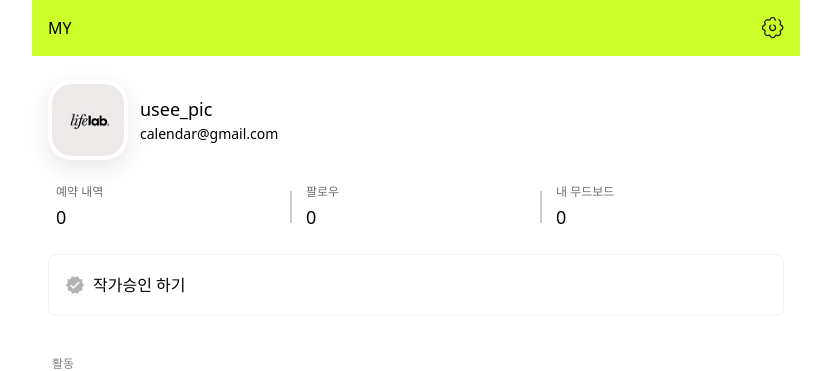
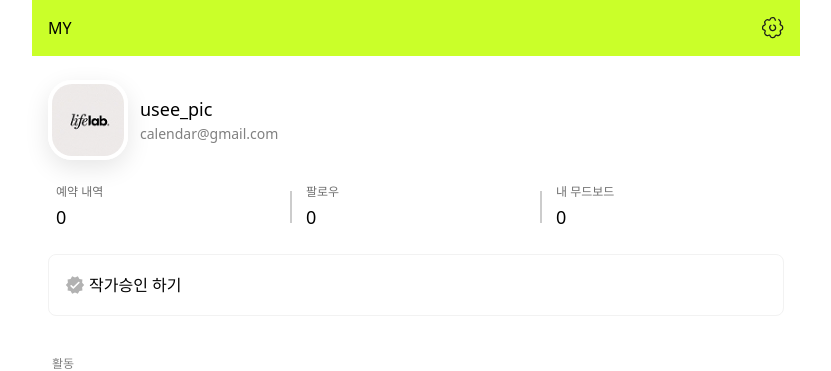
Before and after one commit to Team-Picus/PICUS-FRONT, a React (Vite) app: page /my in a window 1280 px wide. Shown: the top 371 px of the page, without its empty margins (224-1055 px from the left). Built offline with nearby package versions, Linux system fonts and the light colour scheme; a web font is replaced by a local one.

Commit message:
:art: style: 작가 마이페이지 UI 구현

```diff
--- a/src/pages/my/ui/MyPage.tsx
+++ b/src/pages/my/ui/MyPage.tsx
@@ -1,11 +1,11 @@
 import styled from '@emotion/styled';
 import Navigation from '@shared/components/Navigation.tsx';
 import Header from '@shared/components/Header.tsx';
-import IcSet from '@icon/ic-set.svg';
-import type { HeaderIcon } from '@shared/types/header.ts';
 import Profile from '@widget/my/ui/Profile.tsx';
 import Menu from '@widget/my/ui/Menu.tsx';
+import type { HeaderIcon } from '@shared/types/header.ts';
 import type { MenuItemProps } from '@widget/my/types/menu.ts';
+import IcSet from '@icon/ic-set.svg';
 
 const MyPage = () => {
   const icons: HeaderIcon[] = [
@@ -62,6 +62,7 @@ export default MyPage;
 const MyPageContainer = styled.div`
   display: flex;
   flex-direction: column;
+  background-color: white;
   padding: 24px 16px 80px 16px;
   gap: 16px;
 `;
--- /dev/null
+++ b/src/widget/my/feature/mock.ts
@@ -0,0 +1,19 @@
+import ImgProfileEx from '@image/img-profile-ex.png';
+
+interface User {
+  nickname: string;
+  profile_image_url?: string;
+  links?: string[];
+  reservation_count: number;
+  following_count: number;
+  moodboard_count: number;
+}
+
+export const user: User = {
+  nickname: 'usee_pic',
+  profile_image_url: ImgProfileEx,
+  links: ['calendar@gmail.com'],
+  reservation_count: 0,
+  following_count: 0,
+  moodboard_count: 0,
+};
--- a/src/widget/my/ui/Profile.tsx
+++ b/src/widget/my/ui/Profile.tsx
@@ -1,38 +1,67 @@
 import styled from '@emotion/styled';
-import ImgProfileEx from '@image/img-profile-ex.png';
+import { useState } from 'react';
+import { useNavigate } from 'react-router';
+import IcApproval from '@icon/ic-approval.svg';
 import IcUnapproval from '@icon/ic-unapproval.svg';
+import { user } from '@widget/my/feature/mock.ts';
 
 const Profile = () => {
+  const [isApproved, setIsApproved] = useState(false);
+  const navigate = useNavigate();
+
+  const {
+    profile_image_url,
+    nickname,
+    links,
+    reservation_count,
+    following_count,
+    moodboard_count,
+  } = user;
+
   return (
     <ProfileContainer>
-      <ProfileInfoSection>
-        <ProfileImageSection>
-          <ProfileImage src={ImgProfileEx} alt="" />
-        </ProfileImageSection>
-        <InfoSection>
-          <Nickname>{`usee_pic`}</Nickname>
-          <Email>{`calendar@gmail.com`}</Email>
-        </InfoSection>
-      </ProfileInfoSection>
+      <ProfileInfoContainer>
+        <ProfileInfoSection
+          isApproved={isApproved}
+          onClick={() => {
+            if (!isApproved) {
+              navigate('/account/settings');
+            }
+          }}
+        >
+          <ProfileImageSection>
+            <ProfileImage src={profile_image_url} alt={nickname} />
+          </ProfileImageSection>
+          <InfoSection>
+            <Nickname>{nickname}</Nickname>
+            <Email>{links}</Email>
+          </InfoSection>
+        </ProfileInfoSection>
+        {isApproved && <ExpertProfileDetail>{`내 프로필`}</ExpertProfileDetail>}
+      </ProfileInfoContainer>
       <ActivityAccessSection>
         <ActivityItem>
           <ActivityTitle>{`예약 내역`}</ActivityTitle>
-          <ActivityCount>{`0`}</ActivityCount>
+          <ActivityCount>{reservation_count}</ActivityCount>
         </ActivityItem>
         <ActivityDivider />
         <ActivityItem>
           <ActivityTitle>{`팔로우`}</ActivityTitle>
-          <ActivityCount>{`0`}</ActivityCount>
+          <ActivityCount>{following_count}</ActivityCount>
         </ActivityItem>
         <ActivityDivider />
         <ActivityItem>
           <ActivityTitle>{`내 무드보드`}</ActivityTitle>
-          <ActivityCount>{`0`}</ActivityCount>
+          <ActivityCount>{moodboard_count}</ActivityCount>
         </ActivityItem>
       </ActivityAccessSection>
-      <ExpertApprovalSection>
-        <Icon src={IcUnapproval} alt="unapproval"></Icon>
-        {`작가승인 하기`}
+      <ExpertApprovalSection
+        onClick={() => {
+          if (!isApproved) setIsApproved(true);
+        }}
+      >
+        <img src={isApproved ? IcApproval : IcUnapproval} alt={isApproved ? '승인' : '미승인'} />
+        <ApprovalLabel>{isApproved ? '작가승인 완료' : '작가승인 하기'}</ApprovalLabel>
       </ExpertApprovalSection>
     </ProfileContainer>
   );
@@ -46,10 +75,18 @@ const ProfileContainer = styled.div`
   gap: 24px;
 `;
 
-const ProfileInfoSection = styled.div`
+const ProfileInfoContainer = styled.div`
   display: flex;
   flex-direction: row;
   align-items: center;
+  justify-content: space-between;
+`;
+
+const ProfileInfoSection = styled.div<{ isApproved: boolean }>`
+  display: flex;
+  align-items: center;
+  width: ${({ isApproved }) => (isApproved ? 'fit-content' : '100%')};
+  cursor: ${({ isApproved }) => (isApproved ? 'default' : 'pointer')};
   gap: 12px;
 `;
 
@@ -80,8 +117,24 @@ const Nickname = styled.div`
 
 const Email = styled.div`
   font: ${({ theme }) => theme.fonts.body3};
-  color: ${({ theme }) => theme.colors.lightMode.text3};
+  color: ${({ theme }) => theme.colors.lightMode.text.text3};
   line-height: 150%;
+`;
+
+const ExpertProfileDetail = styled.div`
+  display: flex;
+  align-items: center;
+  width: 80px;
+  height: 40px;
+  font: ${({ theme }) => theme.fonts.labelM};
+  border-radius: 8px;
+  border: 1px solid #e6e6e6;
+  cursor: pointer;
+  padding: 12px;
+
+  &:active {
+    background-color: #1d1d1d0d;
+  }
 `;
 
 const ActivityAccessSection = styled.div`
@@ -95,6 +148,7 @@ const ActivityItem = styled.div`
   display: flex;
   flex-direction: column;
   width: 100%;
+  cursor: pointer;
   padding: 0 8px;
   gap: 4px;
 `;
@@ -116,11 +170,15 @@ const ActivityDivider = styled.div`
 const ExpertApprovalSection = styled.div`
   display: flex;
   align-items: center;
-  background: ${({ theme }) => theme.colors.lightMode.background.bg1};
+  background-color: ${({ theme }) => theme.colors.lightMode.background.bg1};
   border: 1px solid ${({ theme }) => theme.colors.lightMode.divider.divider1};
   border-radius: 8px;
+  cursor: pointer;
   padding: 18px 16px;
-  gap: 8px;
+  gap: 4px;
 `;
 
-const Icon = styled.img``;
+const ApprovalLabel = styled.div`
+  font: ${({ theme }) => theme.fonts.labelMB};
+  font-size: 16px;
+`;
```
Also changed, not shown: src/shared/assets/icon/ic-approval.svg (added).
